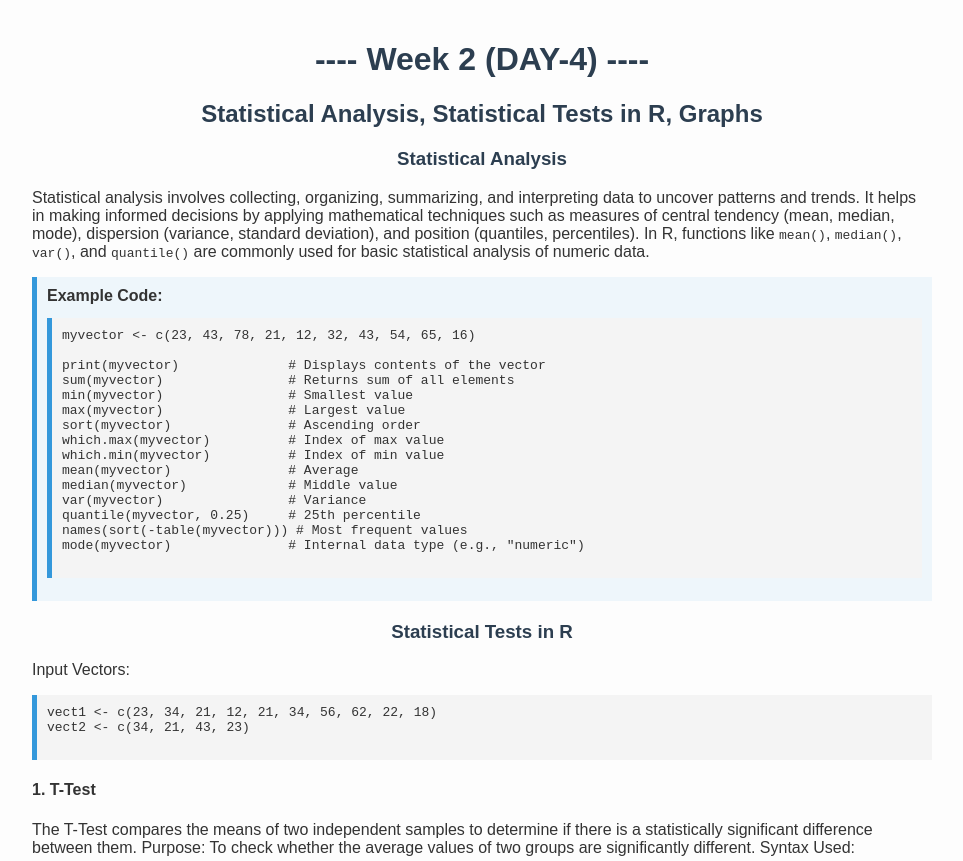
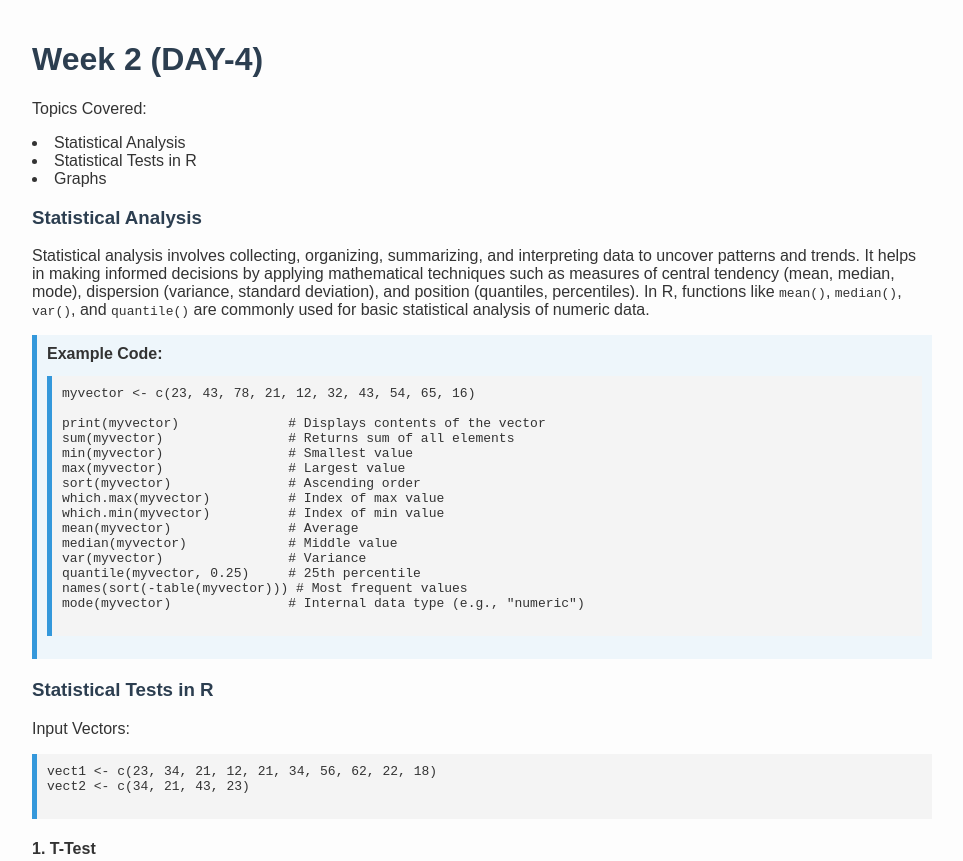
Before and after one commit to simranubhi/Data-Analytics, a plain HTML site: page week2day4.html in a window 1280 px wide. Shown: the top 861 px of the page, without its empty margins (158-1121 px from the left). Drawn offline with Linux system fonts and the light colour scheme.

Commit message:
Update week2day4.html

```diff
--- a/week2day4.html
+++ b/week2day4.html
@@ -17,7 +17,7 @@
       margin: auto;
     }
     h1, h2, h3 {
-      text-align: center;
+      text-align: left;
       color: #2c3e50;
     }
     pre {
@@ -36,9 +36,11 @@
 </head>
 <body>
   <div class="container">
-    <h1>---- Week 2 (DAY-4) ----</h1>
-    <h2>Statistical Analysis, Statistical Tests in R, Graphs</h2>
-
+    <h1>Week 2 (DAY-4)</h1>
+    <p>Topics Covered:</p>
+    <li>Statistical Analysis</li>
+<li> Statistical Tests in R</li>
+<li>Graphs</li>
     <h3>Statistical Analysis</h3>
     <p>
       Statistical analysis involves collecting, organizing, summarizing, and interpreting data to uncover patterns and trends.
```
